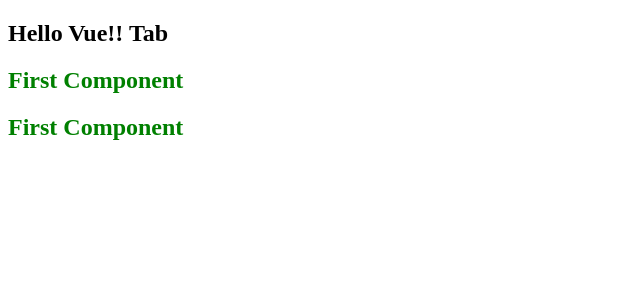
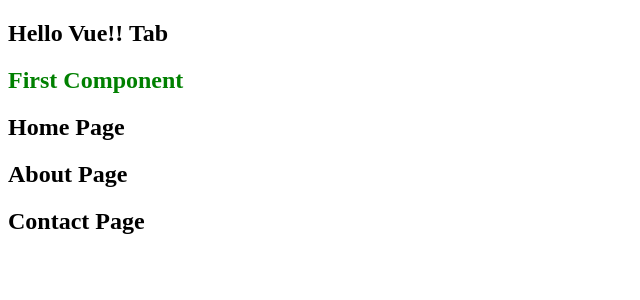
Before and after one commit to HsiaoHungWang/vue-eeit89, a Vue app: page / in a window 1280 px wide. Shown: the top 300 px of the page, without its empty margins (0-640 px from the left). Built offline with nearby package versions, Linux system fonts and the light colour scheme.

Commit message:
建立三個Component顯示在網頁上

```diff
--- a/src/App.vue
+++ b/src/App.vue
@@ -1,5 +1,8 @@
 <script setup>
 import FirstComponent from './components/FirstComponent.vue';
+import AboutView from './views/AboutView.vue';
+import ContactView from './views/ContactView.vue';
+import HomeView from './views/HomeView.vue';
 
 
 </script>
@@ -7,7 +10,10 @@
 <template>
 <h2>Hello Vue!! Tab</h2>
 <FirstComponent></FirstComponent>
-<first-component></first-component>
+<!-- <first-component></first-component> -->
+ <HomeView></HomeView>
+ <AboutView></AboutView>
+ <ContactView></ContactView>
 </template>
 
 <style scoped>
--- /dev/null
+++ b/src/views/AboutView.vue
@@ -0,0 +1,13 @@
+<script setup>
+
+</script>
+
+<template>
+    <div>
+<h2>About Page</h2>
+    </div>
+</template>
+
+<style lang="css" scoped>
+
+</style>
--- /dev/null
+++ b/src/views/ContactView.vue
@@ -0,0 +1,13 @@
+<script setup>
+
+</script>
+
+<template>
+    <div>
+<h2>Contact Page</h2>
+    </div>
+</template>
+
+<style lang="css" scoped>
+
+</style>
--- /dev/null
+++ b/src/views/HomeView.vue
@@ -0,0 +1,13 @@
+<script setup>
+
+</script>
+
+<template>
+    <div>
+<h2>Home Page</h2>
+    </div>
+</template>
+
+<style lang="css" scoped>
+
+</style>
```
